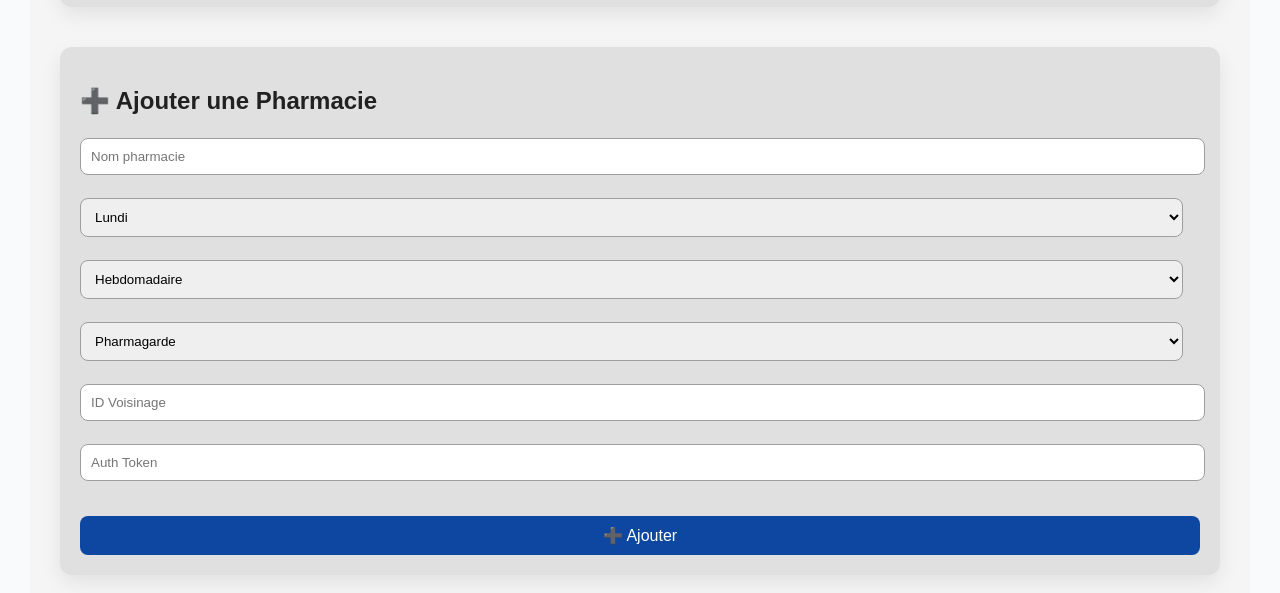
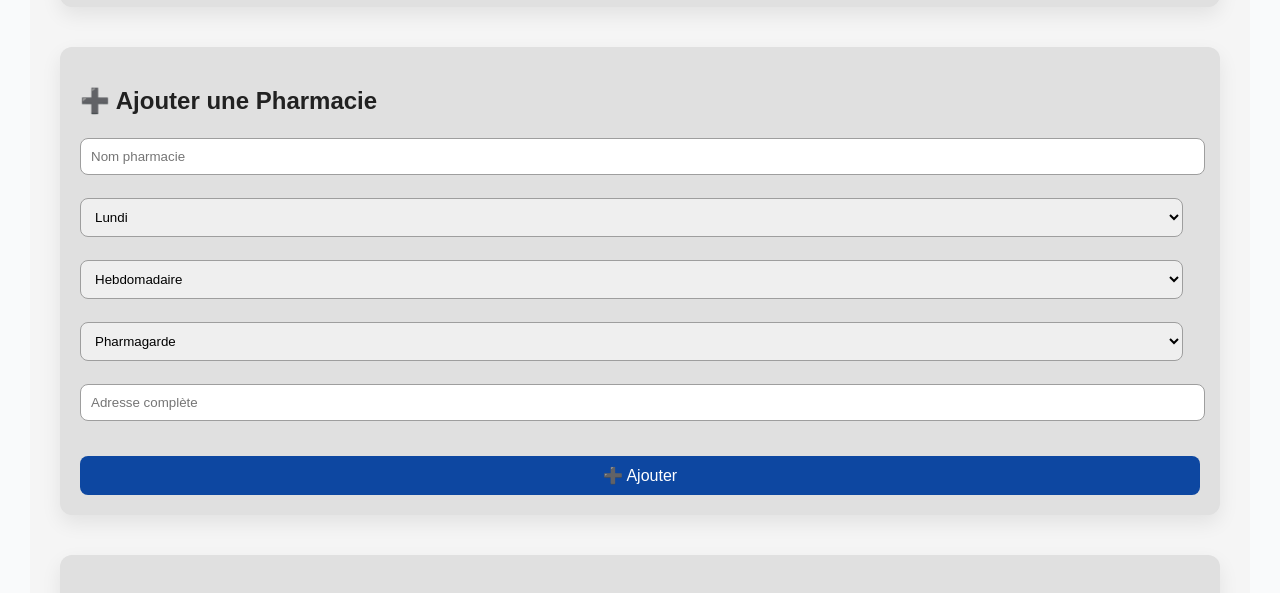
Before and after one commit to amarfts/ph_scheduler, a React (Vite) app in the folder frontend/: page / in a window 1280 px wide. Shown: the part 660-1253 px from the top of the page. Built offline with nearby package versions, Linux system fonts and the light colour scheme; no server answers; sample sign-in values are in the browser's storage.

Commit message:
Update file PharmaciesPage.jsx

```diff
--- a/frontend/src/pages/PharmaciesPage.jsx
+++ b/frontend/src/pages/PharmaciesPage.jsx
@@ -281,19 +281,9 @@ function PharmaciesPage() {
             <option value="private">Pharmagarde</option>
             <option value="public">Publigarde</option>
           </select>
-
-          {form.apiType === "private" && (
-            <>
-              <input name="pharmacyIdForNeighbor" value={form.pharmacyIdForNeighbor} onChange={handleChange} placeholder="ID Voisinage" style={inputStyle} required />
-              <input name="authToken" value={form.authToken} onChange={handleChange} placeholder="Auth Token" style={inputStyle} required />
-            </>
-          )}
-
-          {form.apiType === "public" && (
-            <>
-              <input name="address" value={form.address} onChange={handleChange} placeholder="Adresse complète" style={inputStyle} required />
-            </>
-          )}
+          <>
+            <input name="address" value={form.address} onChange={handleChange} placeholder="Adresse complète" style={inputStyle} required />
+          </>
 
           <button type="submit" style={{ ...primaryButton, marginTop: "20px" }}>
             ➕ Ajouter
```
